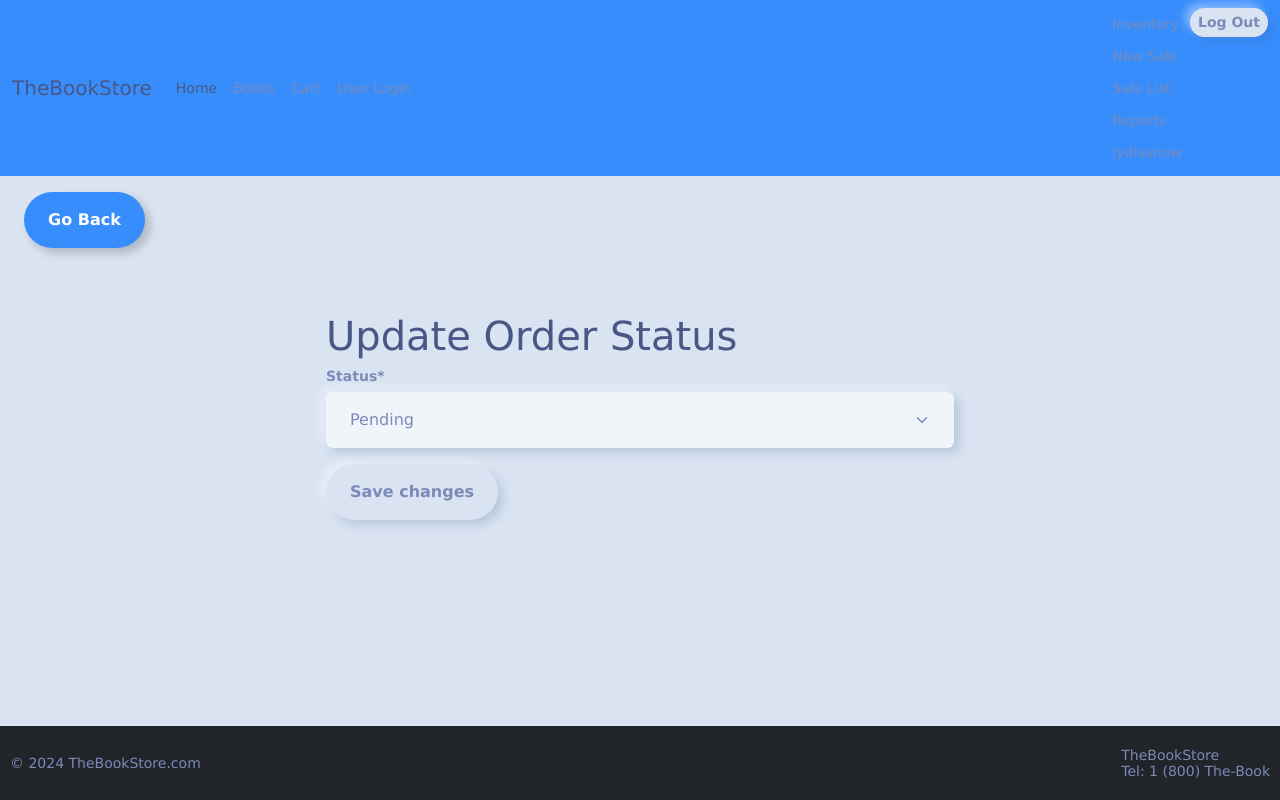
After one commit to lydiaahope/inventory_management, a Django app: page /order/1/status/ in a window 1280 px wide. The commit adds this page. Run offline with Django 5.2, Linux system fonts and the light colour scheme; a user stored in the database is signed in; data comes from the database, SQL or seed files in the repository; both versions use the stored data as it was after the commit; some libraries are stand-ins or nearby versions.

Commit message:
Order Management
Updated order to meet acceptance criteria. Employee can see status in real time and update order status as needed.

```diff
--- a/inventory/forms.py
+++ b/inventory/forms.py
@@ -32,6 +32,14 @@ class OrderForm(forms.ModelForm):
 		model = Order
 		fields = ['item', 'quantity', 'manufacturer']
 
+class OrderStatusForm(forms.ModelForm):
+	class Meta:
+		model = Order
+		fields = ['status']
+		widgets = {
+			'status' : forms.Select(attrs={'class' : 'form-control'}),
+		}
+
 class SaleForm(forms.ModelForm):
 	class Meta:
 		model = Sale
--- a/inventory/models.py
+++ b/inventory/models.py
@@ -28,13 +28,21 @@ class Author(models.Model):
 		return self.name
 
 class Order(models.Model):
-    item = models.ForeignKey(InventoryItem, on_delete=models.CASCADE)
-    quantity = models.IntegerField()
-    order_date = models.DateTimeField(auto_now_add=True)
-    manufacturer = models.CharField(max_length=100)
+	STATUS_CHOICES = [
+		('Pending', 'Pending'),
+		('Shipped', 'Shipped'),
+		('Delivered', 'Delivered'),
+		('Canceled', 'Canceled')
+	]
 
-    def __str__(self):
-        return f"Order for {self.item.name} on {self.order_date}"
+	item = models.ForeignKey(InventoryItem, on_delete=models.CASCADE)
+	quantity = models.IntegerField()
+	order_date = models.DateTimeField(auto_now_add=True)
+	manufacturer = models.CharField(max_length=100)
+	status = models.CharField(max_length=20, choices=STATUS_CHOICES, default='Pending')
+
+	def __str__(self):
+		return f"Order for {self.item.name} on {self.order_date}"
 
 class Sale(models.Model):
 	user = models.ForeignKey(User, on_delete=models.CASCADE)
--- a/inventory/templates/inventory/sale_detail.html
+++ b/inventory/templates/inventory/sale_detail.html
@@ -5,6 +5,8 @@
 <div class="container mt-5">
     <div class="row">
         <div class="col-md-6 col-12 mx-auto">
+        <a href="{% url 'sale_list' %}" class="btn btn-outline-primary my-3">Go Back</a>
+
         <h2>Sale Items</h2>
             <table class="table table-hover table-striped">
                 <thead>
--- /dev/null
+++ b/inventory/templates/inventory/update_order_status.html
@@ -0,0 +1,21 @@
+{% extends 'inventory/base.html' %}
+{% load crispy_forms_tags %}
+
+{% block content %}
+    <a href="{% url 'order_list' %}" class="btn btn-outline-primary my-3 mx-4">Go Back</a>
+
+    <div class="row">
+        <div class="col-11 col-md-6 mx-auto mt-5">
+            <h1>Update Order Status</h1>
+
+            <form method="POST">
+                {% csrf_token %}
+                {{ form|crispy }}
+
+                <div class="mt-3">
+                    <button class="btn btn-primary">Save changes</button>
+                </div>
+            </form>
+        </div>
+    </div>
+{% endblock content %}
--- a/inventory/urls.py
+++ b/inventory/urls.py
@@ -1,6 +1,6 @@
 from django.contrib import admin
 from django.urls import path
-from .views import Index, SignUpView, Dashboard, AddItem, EditItem, DeleteItem, OrderList, CreateOrder, SaleCreateView, SaleItemCreateView, SaleListView, SaleDetailView, ReportView, export_sales, export_inventory, CartView, AddToCartView, CartItemDeleteView
+from .views import Index, SignUpView, Dashboard, AddItem, EditItem, DeleteItem, OrderListView, CreateOrder, SaleCreateView, SaleItemCreateView, SaleListView, SaleDetailView, ReportView, export_sales, export_inventory, CartView, AddToCartView, CartItemDeleteView, OrderDetailView, OrderUpdateView, OrderStatusUpdateView
 from django.contrib.auth import views as auth_views
 from . import views
 
@@ -11,7 +11,10 @@ urlpatterns = [
     path('add-item/', AddItem.as_view(), name='add-item'),
     path('edit-item/<int:pk>', EditItem.as_view(), name='edit-item'), #<int:pk> lets it know we need an int as primarykey
     path('delete-item/<int:pk>', DeleteItem.as_view(), name='delete-item'),
-    path('orders/', OrderList.as_view(), name = 'order_list'),
+    path('orders/', OrderListView.as_view(), name = 'order_list'),
+    path('orders/<int:pk>/', OrderDetailView.as_view(), name='order_detail'),
+    path('orders/<int:pk>/update/', OrderUpdateView.as_view(), name='order_update'),
+    path('order/<int:pk>/status/', OrderStatusUpdateView.as_view(), name='order_status_update'),
     path('orders/create/', CreateOrder.as_view(), name = 'create_order'),
     path('emp_signup/', SignUpView.as_view(), name='emp_signup'),
     path('emp_login/', auth_views.LoginView.as_view(template_name='inventory/emp_login.html'), name='emp_login'),
@@ -27,6 +30,7 @@ urlpatterns = [
     path('export_inventory/', export_inventory, name = 'export_inventory'),
     path('cart/', CartView.as_view(), name='cart'),
     path('cart/add/<int:item_id>/', AddToCartView.as_view(), name='add_to_cart'),
-    path('cart/delete/<int:item_id>/', CartItemDeleteView.as_view(), name='cart_item_delete')
+    path('cart/delete/<int:item_id>/', CartItemDeleteView.as_view(), name='cart_item_delete'),
+    path('create_order/', views.CreateOrder.as_view(), name='create_order')
 ]
 # path('') points rootpath to Index.as_view() and loads index page
--- a/inventory/views.py
+++ b/inventory/views.py
@@ -1,9 +1,9 @@
 from django.shortcuts import render, redirect, get_object_or_404
 from django.urls import reverse_lazy
-from django.views.generic import TemplateView, View, CreateView, UpdateView, DeleteView, ListView
+from django.views.generic import TemplateView, View, CreateView, UpdateView, DeleteView, ListView, DeleteView, DetailView
 from django.contrib.auth import authenticate, login
 from django.contrib.auth.mixins import LoginRequiredMixin
-from .forms import UserRegisterForm, InventoryItemForm, OrderForm, SaleForm, SaleItemForm, CartItemForm
+from .forms import UserRegisterForm, InventoryItemForm, OrderForm, SaleForm, SaleItemForm, CartItemForm, OrderStatusForm
 from .models import InventoryItem, Author, Order, Sale, SaleItem, Cart, CartItem
 from inventory_management.settings import LOW_QUANTITY
 from django.contrib import messages
@@ -86,10 +86,30 @@ class DeleteItem(LoginRequiredMixin, DeleteView):
 	success_url = reverse_lazy('dashboard')
 	context_object_name = 'item'
 
-class OrderList(LoginRequiredMixin, View):
-	def get(self, request):
-		orders = Order.objects.all()
-		return render(request, 'inventory/order_list.html', {'orders': orders})
+class OrderListView(LoginRequiredMixin, ListView):
+	model = Order
+	template_name = 'inventory/order_list.html'
+	context_object_name = 'orders'
+
+class OrderDetailView(LoginRequiredMixin, DetailView):
+	model = Order
+	template_name = 'inventory/order_detail.html'
+	context_object_name = 'order'
+
+class OrderUpdateView(LoginRequiredMixin, UpdateView):
+	model = Order
+	form_class = OrderForm
+	template_name = 'inventory/order_form.html'
+	success_url = reverse_lazy('order_list')
+
+class OrderStatusUpdateView(LoginRequiredMixin, UpdateView):
+	model = Order
+	form_class = OrderStatusForm
+	template_name = 'inventory/update_order_status.html'
+	success_url = reverse_lazy('order_list')
+
+	def form_valid(self, form):
+		return super().form_valid(form)
 
 class CreateOrder(LoginRequiredMixin, View):
 	def get(self, request):
```
Also changed, not shown: inventory/templates/inventory/order_detail.html (added, +15 -0 lines), inventory/templates/inventory/order_form.html (added, +21 -0 lines), inventory/templates/inventory/order_list.html (+11 -0 lines), db.sqlite3, inventory/migrations/0003_order_order_status.py (added), inventory/migrations/0004_remove_order_order_status_order_status.py (added), inventory/migrations/0005_alter_order_status.py (added).
